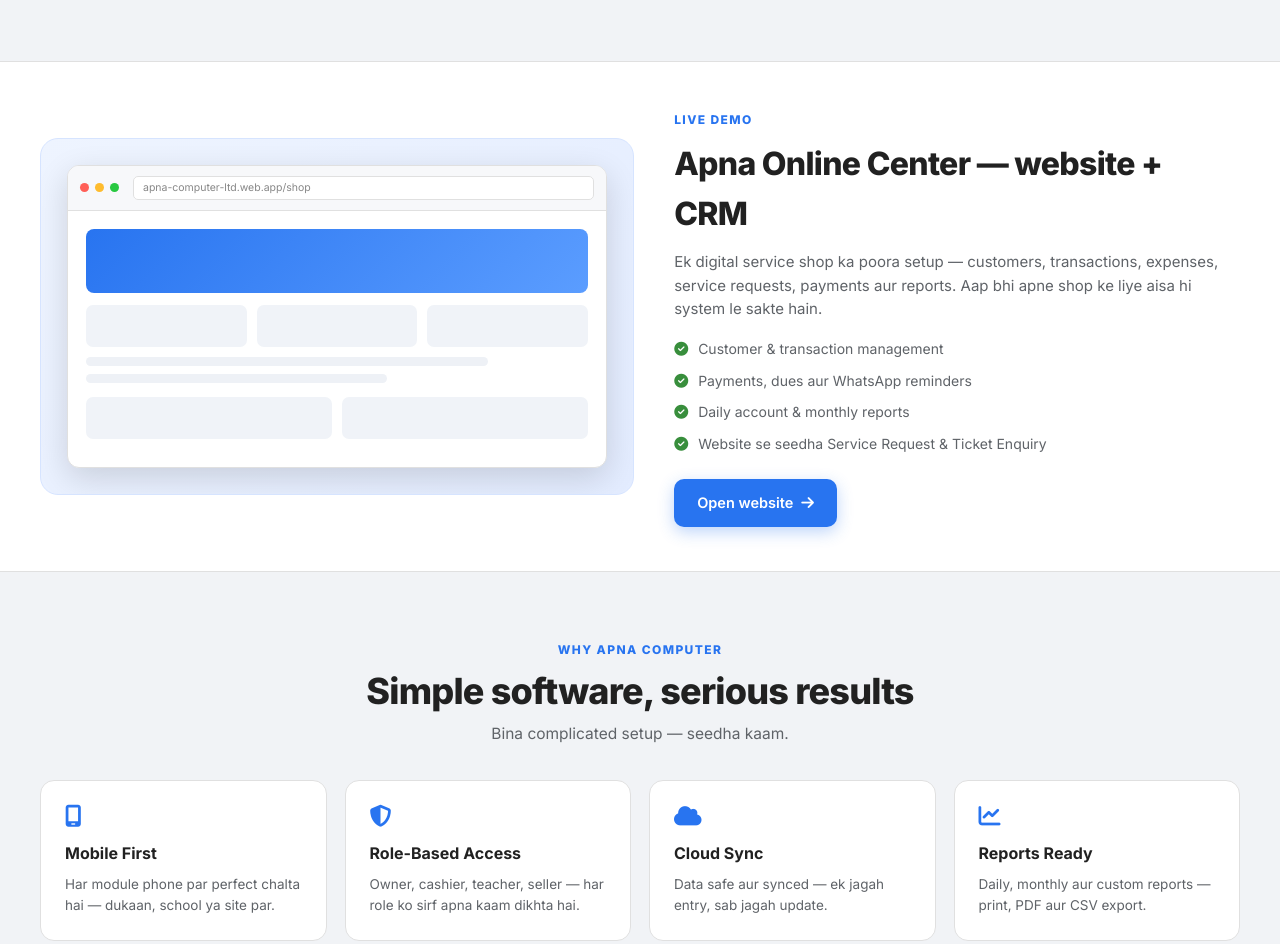
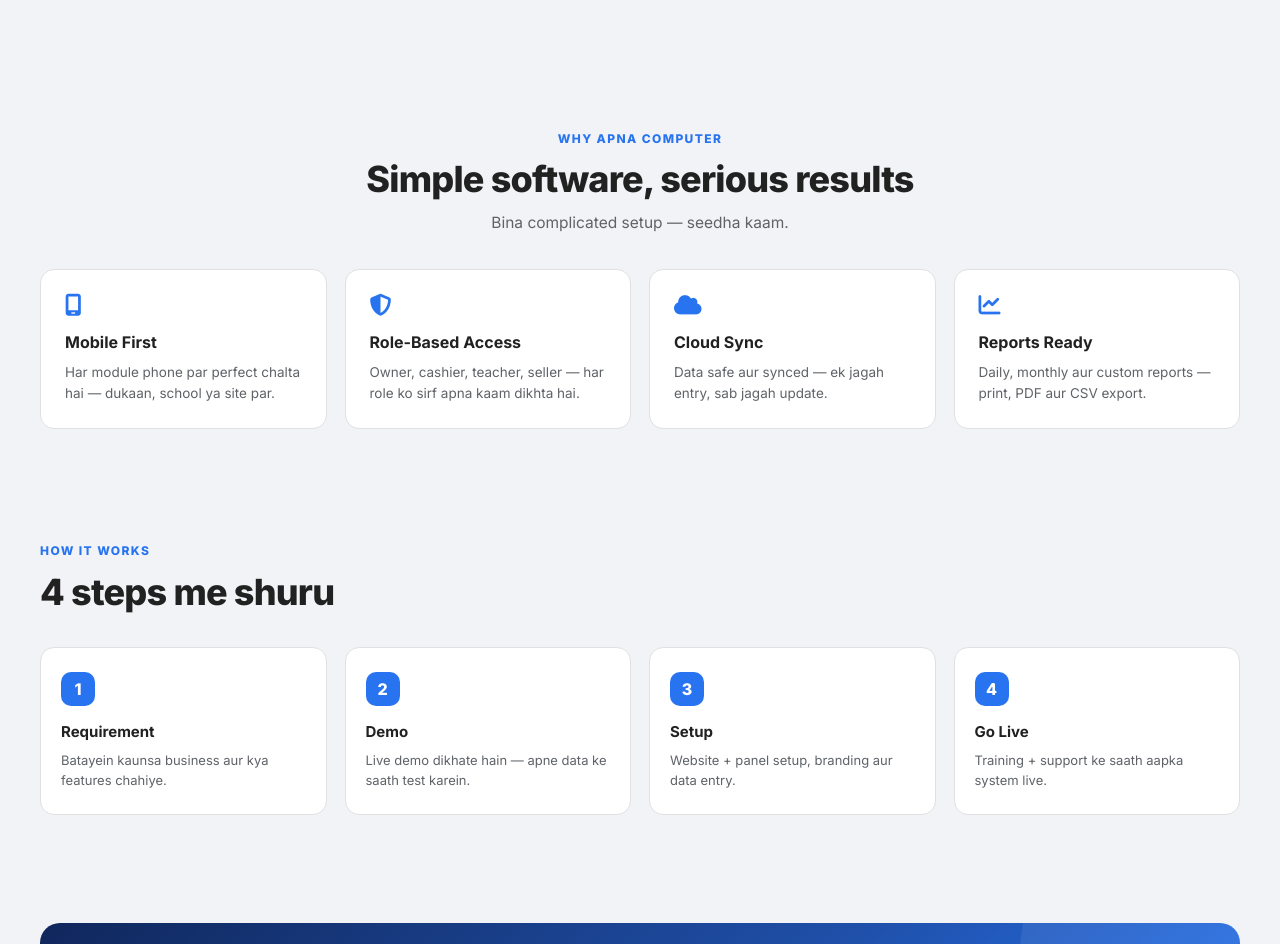
Before and after one commit to kanhaji143/apna-computer, a website: page public/index.html in a window 1280 px wide. Shown: the part 1560-2504 px from the top of the page. Drawn offline with Linux system fonts and the light colour scheme.

Commit message:
Homepage: drop duplicate sample showcase + merge nav Samples into Products
The sample showcase repeated the Online Center card already shown in the Products grid. Header also had two near-identical dropdowns (Samples and Products) pointing at the same demos: removed Samples and folded its one unique entry (Online Courses (LMS)) into Products.

```diff
--- a/public/assets/js/hub.js
+++ b/public/assets/js/hub.js
@@ -18,21 +18,12 @@
     var NAV = [
         { label: 'Home', href: '/', key: 'home' },
         { label: 'Services', href: '/services.html', key: 'services' },
-        { label: 'Samples', href: '#', key: 'samples', drop: [
-            { label: 'Online Center (Shop + CRM)', href: '/shop/', live: true },
-            { label: 'School Management + CRM', href: '/crm/', live: true },
-            { label: 'Clothing Marketplace (storefront)', href: '/clothing/store/', live: true },
-            { label: 'Clothing Seller CRM', href: '/clothing/panel/', live: true },
-            { label: 'Online Courses (LMS)', href: '/contact.html?module=courses', live: false },
-            { label: 'Coaching ERP', href: '/contact.html?module=coaching', live: false },
-            { label: 'Security Agency ERP', href: '/contact.html?module=security', live: false },
-            { label: 'Real Estate Portal', href: '/contact.html?module=realestate', live: false }
-        ] },
         { label: 'Products', href: '#', key: 'products', drop: [
             { label: 'Online Center Website + CRM', href: '/shop/', live: true },
             { label: 'School ERP + CRM', href: '/crm/', live: true },
             { label: 'Clothing CRM', href: '/clothing/panel/', live: true },
             { label: 'Clothing Marketplace (Store)', href: '/clothing/store/', live: true },
+            { label: 'Online Courses (LMS)', href: '/contact.html?module=courses', live: false },
             { label: 'Coaching ERP', href: '/contact.html?module=coaching', live: false },
             { label: 'Security ERP', href: '/contact.html?module=security', live: false },
             { label: 'Real Estate Portal', href: '/contact.html?module=realestate', live: false }
--- a/public/index.html
+++ b/public/index.html
@@ -125,41 +125,6 @@
         </div>
     </section>
 
-    <!-- ============ SAMPLE SHOWCASE ============ -->
-    <section class="section tight" style="background:#fff;border-top:1px solid var(--border);border-bottom:1px solid var(--border)">
-        <div class="container">
-            <div class="split">
-                <div class="split-media">
-                    <div class="browser-frame">
-                        <div class="browser-bar"><i></i><i></i><i></i><span class="browser-url">apna-computer-ltd.web.app/shop</span></div>
-                        <div class="mock-page">
-                            <div class="mock-hero"></div>
-                            <div class="mock-row"><span class="mock-box"></span><span class="mock-box"></span><span class="mock-box"></span></div>
-                            <div class="mock-line w80"></div>
-                            <div class="mock-line w60"></div>
-                            <div class="mock-row" style="margin-top:14px"><span class="mock-box"></span><span class="mock-box"></span></div>
-                        </div>
-                    </div>
-                </div>
-                <div class="split-body">
-                    <span class="eyebrow">Live Demo</span>
-                    <h2>Apna Online Center — website + CRM</h2>
-                    <p>Ek digital service shop ka poora setup — customers, transactions, expenses, service requests, payments aur reports. Aap bhi apne shop ke liye aisa hi system le sakte hain.</p>
-                    <ul class="check-list">
-                        <li><i class="fas fa-circle-check"></i> Customer &amp; transaction management</li>
-                        <li><i class="fas fa-circle-check"></i> Payments, dues aur WhatsApp reminders</li>
-                        <li><i class="fas fa-circle-check"></i> Daily account &amp; monthly reports</li>
-                        <li><i class="fas fa-circle-check"></i> Website se seedha Service Request &amp; Ticket Enquiry</li>
-                    </ul>
-                    <div class="hero-actions">
-                        <a class="btn btn-primary" href="/shop/">Open website <i class="fas fa-arrow-right"></i></a>
-                        <a class="btn btn-ghost" href="/shop/admin/">Open CRM panel <i class="fas fa-lock"></i></a>
-                    </div>
-                </div>
-            </div>
-        </div>
-    </section>
-
     <!-- ============ WHY US ============ -->
     <section class="section">
         <div class="container">
```
